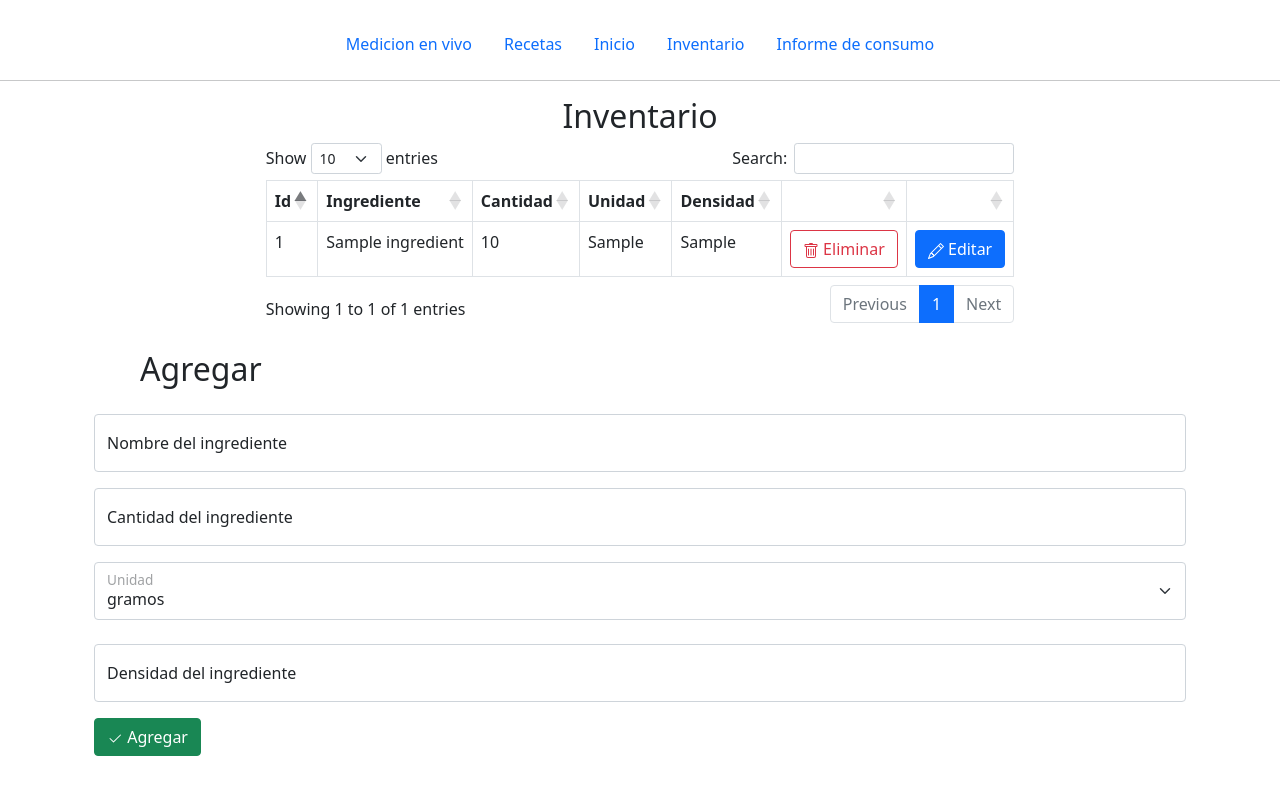
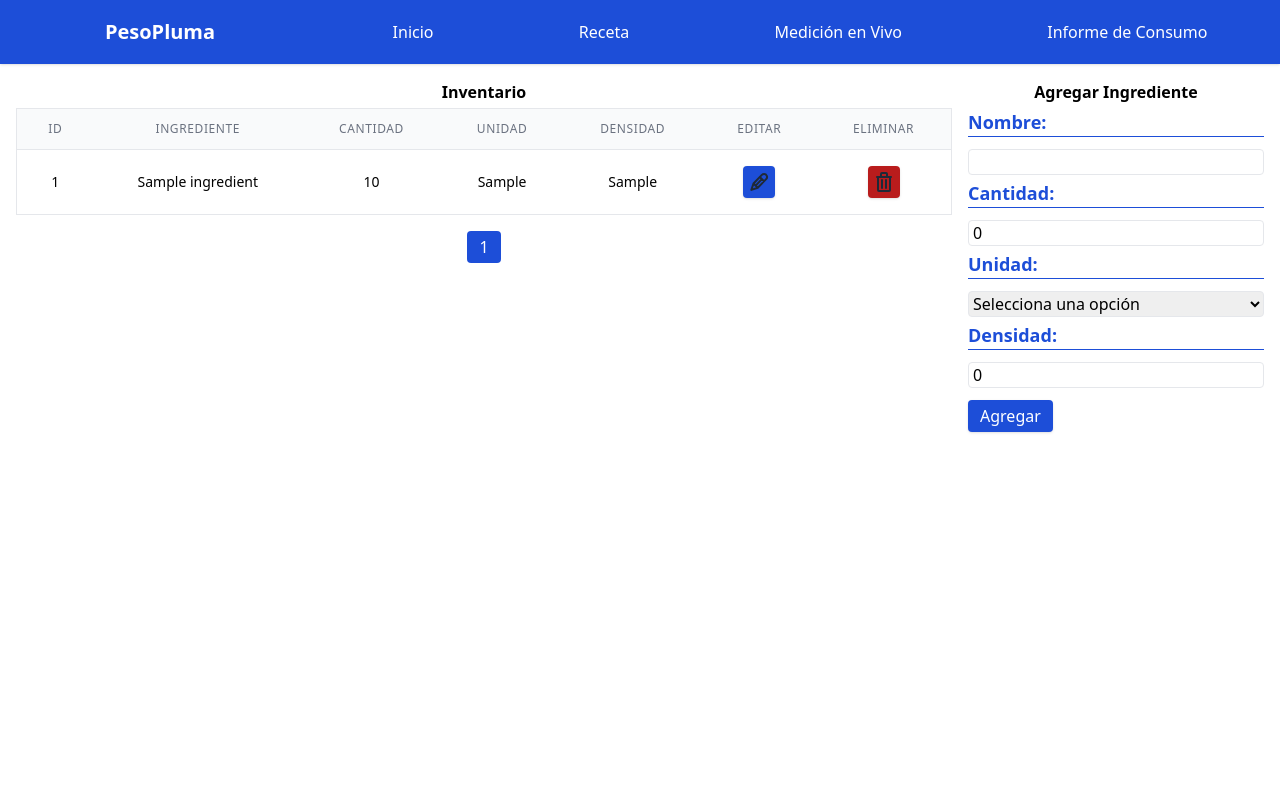
Before and after one commit to jaguzmana/gramera-inteligente, a PHP site: page /gramera-inteligente/inventario/index.php in a window 1280 px wide. Run offline with PHP 8.4, Linux system fonts and the light colour scheme; tables that the repository leaves empty or names only in its code hold one stand-in row (values such as "Sample post"); some libraries are stand-ins or nearby versions.

Commit message:
Integración estilos y ajustes en modo inventario

```diff
--- a/inventario/index.js
+++ /dev/null
@@ -1 +0,0 @@
-new DataTable('#tablaInventario');
--- a/inventario/index.php
+++ b/inventario/index.php
@@ -1,154 +1,163 @@
 <?php
-    $host = "localhost";
-    $user = "root";
-    $password = "samc2003";
-    $db = "pesoPlumaDb";
-    $con = new mysqli($host, $user, $password, $db);
-    $sql = "SELECT * FROM Ingredient";
-    $query = $con->query($sql);
+include_once '../API/ingredient.php';
+
+$ingredient = new Ingredient();
+$res = $ingredient->obtenerIngredientes();
+
+$ingredientes_array = array();
+
+// Obtener cada fila de resultado y agregarla al array
+while ($row = $res->fetch_assoc()) {
+    $ingredientes_array[] = $row;
+}
+
+// Número de resultados por página
+$resultados_por_pagina = 6;
+
+// Número total de recetas
+$total_ingredientes = count($ingredientes_array);
+
+// Número total de páginas
+$total_paginas = ceil($total_ingredientes / $resultados_por_pagina);
+
+// Obtener la página actual
+if (!isset($_GET['pagina'])) {
+    $pagina_actual = 1;
+} else {
+    $pagina_actual = $_GET['pagina'];
+}
+
+// Calcular el índice de inicio para la consulta SQL
+$indice_inicio = ($pagina_actual - 1) * $resultados_por_pagina;
+
+// Obtener las recetas para la página actual
+$ingredientes_pagina = array_slice($ingredientes_array, $indice_inicio, $resultados_por_pagina);
 ?>
+
 <!DOCTYPE html>
-<html lang="en">
+<html lang="es" class="h-full">
 <head>
     <meta charset="UTF-8">
-    <meta http-equiv="X-UA-Compatible" content="IE=edge">
     <meta name="viewport" content="width=device-width, initial-scale=1.0">
-    <title>php</title>
-    <!--  -->
-    <link rel="stylesheet" href="https://cdnjs.cloudflare.com/ajax/libs/twitter-bootstrap/5.3.0/css/bootstrap.min.css">
-    <link rel="stylesheet" href="https://cdn.datatables.net/2.0.2/css/dataTables.bootstrap5.css">
-    <script defer src="https://code.jquery.com/jquery-3.7.1.js"></script>
-    <script defer src="https://cdnjs.cloudflare.com/ajax/libs/twitter-bootstrap/5.3.0/js/bootstrap.bundle.min.js"></script>
-    <script defer src="https://cdn.datatables.net/2.0.2/js/dataTables.js"></script>
-    <script defer src="https://cdn.datatables.net/2.0.2/js/dataTables.bootstrap5.js"></script>
-    <script defer src="./index.js"></script>
-    <!--  -->
-    <link href="https://cdn.jsdelivr.net/npm/bootstrap@5.1.3/dist/css/bootstrap.min.css" rel="stylesheet" integrity="sha384-1BmE4kWBq78iYhFldvKuhfTAU6auU8tT94WrHftjDbrCEXSU1oBoqyl2QvZ6jIW3" crossorigin="anonymous">
-    <style>
-        *{
-            box-sizing: border-box;
-            padding: 0%;
-            margin: 0;
-        }
-        .contenedor{
-            display: flex;
-            justify-content: center;
-            margin-top: 5vh;
-        }.contenedor2{
-            display: flex;
-            flex-direction: column;
-            align-items: center;
-        }
+    <script src="https://cdn.tailwindcss.com"></script>
+    <title>Modo Inventario</title>
+</head>
+<body class="h-full">
+    <header>
+        <div class="bg-blue-700 flex h-16 w-full shadow justify-around items-center">
+            <h1 class="basis-1/4 text-white text-xl font-bold text-center">
+                PesoPluma
+            </h1>
+            <nav class="flex-auto">
+                <ul class="flex justify-around">
+                    <li><a class="text-white text-md" href="../index.php">Inicio</a></li>
+                    <li><a class="text-white text-md" href="../receta/index.php">Receta</a></li>
+                    <li><a class="text-white text-md" href="../pesoEnVivo/index.php">Medición en Vivo</a></li>
+                    <li><a class="text-white text-md" href="../consumo/index.php">Informe de Consumo</a></li>
+                </ul>
+            </nav>
+        </div>
+    </header>
 
-    </style>
-</head>
-<body>
-    <br>
-    <ul class="nav justify-content-center">
-        <li class="nav-item">
-            <a class="nav-link" href="./../pesoEnVivo/index.php">Medicion en vivo</a>
-        </li>
-        <li class="nav-item">
-            <a class="nav-link" href="./../receta/index.php">Recetas</a>
-        </li>
-        <li class="nav-item">
-            <a class="nav-link" href="./../index.php">Inicio</a>
-        </li>
-        <li class="nav-item">
-            <a class="nav-link" href="./../inventario/index.php">Inventario</a>
-        </li>
-        <li class="nav-item">
-            <a class="nav-link" href="./../consumo/index.php" aria-current="page">Informe de consumo</a>
-        </li>
-    </ul>
-    <hr>
-    <div class="contenedor2">
-        <h2>Inventario</h2>
-        <div class="row">
-            <table id="tablaInventario" class="table table-bordered">
-                <thead>
+    <main>
+        <article class="flex flex-row justify-beetween p-4">
+
+            <div class="flex flex-col items-center flex-auto">
+                <h2 class="font-bold pb-1">Inventario</h2>
+                <table class="min-w-full divide-y divide-gray-200 border rounded">
+                    <thead class="bg-gray-50">
                         <tr>
-                    <th scope="col">Id</th>
-                    <th scope="col">Ingrediente</th>
-                    <th scope="col">Cantidad</th>
-                    <th scope="col">Unidad</th>
-                    <th scope="col">Densidad</th>
-                    <th scope="col"> </th>
-                    <th scope="col"> </th>
+                            <th class="px-6 py-3 text-left text-xs font-medium text-gray-500 uppercase tracking-wider text-center">ID</th>
+                            <th class="px-6 py-3 text-left text-xs font-medium text-gray-500 uppercase tracking-wider text-center">Ingrediente</th>
+                            <th class="px-6 py-3 text-left text-xs font-medium text-gray-500 uppercase tracking-wider text-center">Cantidad</th>
+                            <th class="px-6 py-3 text-left text-xs font-medium text-gray-500 uppercase tracking-wider text-center">Unidad</th>
+                            <th class="px-6 py-3 text-left text-xs font-medium text-gray-500 uppercase tracking-wider text-center">Densidad</th>
+                            <th class="px-6 py-3 text-left text-xs font-medium text-gray-500 uppercase tracking-wider text-center">Editar</th>
+                            <th class="px-6 py-3 text-left text-xs font-medium text-gray-500 uppercase tracking-wider text-center">Eliminar</th>
+                            <!-- Agrega más encabezados aquí si es necesario -->
                         </tr>
                     </thead>
-                <tbody>
-                <?php while ($r=$query->fetch_array()):?>
+                    <tbody class="bg-white divide-y divide-gray-200">
+                        <?php foreach ($ingredientes_pagina as $ingrediente): ?>
                         <tr>
-                        <td><?php echo $r["ingredient_id"];?></td>
-                        <td><?php echo $r["ingredient_name"];?></td>
-                        <td><?php echo $r["ingredient_amount"];?></td>
-                        <td><?php echo $r["ingredient_unit"];?></td>
-                        <td><?php echo $r["ingredient_density"];?></td>
-                        <td>
-                            <a href="eliminar.php?id=<?php echo $r["ingredient_id"];?>" class="btn btn-outline-danger">
-                                <svg xmlns="http://www.w3.org/2000/svg" width="16" height="16" fill="currentColor" class="bi bi-trash" viewBox="0 0 16 16">
-                                    <path d="M5.5 5.5A.5.5 0 0 1 6 6v6a.5.5 0 0 1-1 0V6a.5.5 0 0 1 .5-.5m2.5 0a.5.5 0 0 1 .5.5v6a.5.5 0 0 1-1 0V6a.5.5 0 0 1 .5-.5m3 .5a.5.5 0 0 0-1 0v6a.5.5 0 0 0 1 0z"></path>
-                                    <path d="M14.5 3a1 1 0 0 1-1 1H13v9a2 2 0 0 1-2 2H5a2 2 0 0 1-2-2V4h-.5a1 1 0 0 1-1-1V2a1 1 0 0 1 1-1H6a1 1 0 0 1 1-1h2a1 1 0 0 1 1 1h3.5a1 1 0 0 1 1 1zM4.118 4 4 4.059V13a1 1 0 0 0 1 1h6a1 1 0 0 0 1-1V4.059L11.882 4zM2.5 3h11V2h-11z"></path>
+                            <td class="px-6 py-4 whitespace-nowrap text-sm text-center"><?php echo $ingrediente['ingredient_id']; ?></td>
+                            <td class="px-6 py-4 whitespace-nowrap text-sm text-center"><?php echo $ingrediente["ingredient_name"]; ?></td>
+                            <td class="px-6 py-4 whitespace-nowrap text-sm text-center"><?php echo $ingrediente['ingredient_amount']; ?></td>
+                            <td class="px-6 py-4 whitespace-nowrap text-sm text-center"><?php echo $ingrediente["ingredient_unit"]; ?></td>
+                            <td class="px-6 py-4 whitespace-nowrap text-sm text-center"><?php echo $ingrediente["ingredient_density"]; ?></td>
+                            <!-- Agrega más columnas aquí si es necesario -->
+                            <td class="px-6 py-4 whitespace-nowrap text-sm text-center">
+                                <div class="flex justify-center">
+                                    <a href="editarIngrediente.php?id=<?php echo $ingrediente["ingredient_id"];?>" class="flex justify-center items-center bg-blue-700 text-white rounded shadow p-1 w-8 h-8">
+                                    <svg class="w-6 h-6 text-gray-800 dark:text-white" aria-hidden="true" xmlns="http://www.w3.org/2000/svg" width="24" height="24" fill="none" viewBox="0 0 24 24">
+                                    <path stroke="currentColor" stroke-linecap="round" stroke-linejoin="round" stroke-width="2" d="M10.779 17.779 4.36 19.918 6.5 13.5m4.279 4.279 8.364-8.643a3.027 3.027 0 0 0-2.14-5.165 3.03 3.03 0 0 0-2.14.886L6.5 13.5m4.279 4.279L6.499 13.5m2.14 2.14 6.213-6.504M12.75 7.04 17 11.28"/>
                                     </svg>
-                                Eliminar
                                     </a>
+                                </div>
                             </td>
-                        <td>
-                            <a href="editarview.php?id=<?php echo $r["ingredient_id"];?>" class="btn btn-primary">
-                                <svg xmlns="http://www.w3.org/2000/svg" width="16" height="16" fill="currentColor" class="bi bi-pencil" viewBox="0 0 16 16">
-                                    <path d="M12.146.146a.5.5 0 0 1 .708 0l3 3a.5.5 0 0 1 0 .708l-10 10a.5.5 0 0 1-.168.11l-5 2a.5.5 0 0 1-.65-.65l2-5a.5.5 0 0 1 .11-.168zM11.207 2.5 13.5 4.793 14.793 3.5 12.5 1.207zm1.586 3L10.5 3.207 4 9.707V10h.5a.5.5 0 0 1 .5.5v.5h.5a.5.5 0 0 1 .5.5v.5h.293zm-9.761 5.175-.106.106-1.528 3.821 3.821-1.528.106-.106A.5.5 0 0 1 5 12.5V12h-.5a.5.5 0 0 1-.5-.5V11h-.5a.5.5 0 0 1-.468-.325"></path>
+
+
+                            <td class="px-6 py-4 whitespace-nowrap text-sm text-center">
+                                <div class="flex justify-center">
+                                    <a href="eliminar.php?id=<?php echo $ingrediente["ingredient_id"];?>" class="flex justify-center items-center bg-red-700 text-white rounded shadow p-1 w-8 h-8">
+                                    <svg class="w-6 h-6 text-gray-800 dark:text-white" aria-hidden="true" xmlns="http://www.w3.org/2000/svg" width="24" height="24" fill="none" viewBox="0 0 24 24">
+                                    <path stroke="currentColor" stroke-linecap="round" stroke-linejoin="round" stroke-width="2" d="M5 7h14m-9 3v8m4-8v8M10 3h4a1 1 0 0 1 1 1v3H9V4a1 1 0 0 1 1-1ZM6 7h12v13a1 1 0 0 1-1 1H7a1 1 0 0 1-1-1V7Z"/>
                                     </svg>
-                            Editar
                                     </a>
+                                </div>
                             </td>
                         </tr>
-                <?php endwhile;?>
+                        <?php endforeach; ?>
                     </tbody>
                 </table>
+                <div class="flex justify-center mt-4">
+                    <?php for ($i = 1; $i <= $total_paginas; $i++): ?>
+                    <a href="?pagina=<?php echo $i; ?>" class="mx-1 px-3 py-1 bg-blue-700 text-white rounded hover:bg-blue-500"><?php echo $i; ?></a>
+                    <?php endfor; ?>
                 </div>
             </div>
-    <div class="contenedor2">
-        <h2 style="align-self: baseline;margin: 25px 140px;">Agregar</h2>
-        <form class="container" action="agregar.php" method="post">
-        <div class="form-floating mb-3">
-            <input type="text" class="form-control" id="nombre-ingrediente" name="nombre-ingrediente" placeholder="">
-            <label for="nombre-ingrediente">Nombre del ingrediente</label>
-        </div>
-        <div class="form-floating mb-3">
-            <input type="number" step="any" class="form-control" id="cantidad-ingrediente" name="cantidad-ingrediente" placeholder="">
-            <label for="cantidad-ingrediente">Cantidad del ingrediente</label>
-        </div>
-        <div class="form-floating">
-            <select class="form-select" id="unidad-ingrediente" name="unidad-ingrediente" aria-label="Floating label select example">
-                <option value="gramos">gramos</option>
-                <option value="kilogramos">kilogramos</option>
-                <option value="mililitros">mililitros</option>
-                <option value="litros">litros</option>
-                <option value="unidades">unidades</option>
-                <option value="libras">libras</option>
-                <option value="onzas">onzas</option>
-                <option value="tazas">tazas</option>
-                <option value="medias tazas">medias tazas</option>
-                <option value="cucharadas">cucharadas</option>
-                <option value="cucharaditas">cucharaditas</option>
-                <option value="pizcas">pizcas</option>
+
+            <div class="flex flex-col basis-1/4 pl-4">
+                <h2 class="text-center font-bold pb-1">Agregar Ingrediente</h2>
+                <form action="agregar.php" method="post">
+                    <h3 class="text-lg border-b text-blue-700 border-blue-700 mb-3 font-bold w-full">
+                        Nombre:
+                    </h3>
+                    <input type="text" name="nombre-ingrediente" id="nombre-ingrediente" class="px-1 border rounded w-full">
+
+                    <h3 class="text-lg border-b text-blue-700 border-blue-700 mb-3 font-bold w-full mt-1">
+                        Cantidad:
+                    </h3>
+                    <input type="number" id="cantidad-ingrediente" name="cantidad-ingrediente" class="border rounded w-full px-1" value="0">
+
+                    <h3 class="text-lg border-b text-blue-700 border-blue-700 mb-3 font-bold w-full mt-1">
+                        Unidad:
+                    </h3>
+                    <select class="block border rounded mb-1 w-full" id="unidad-ingrediente" name="unidad-ingrediente" aria-label="Floating label select example">
+                    <option value="none" selected disabled>Selecciona una opción</option>
+                    <option value="gramos">Gramos</option>
+                    <option value="kilogramos">Kilogramos</option>
+                    <option value="mililitros">Mililitros</option>
+                    <option value="litros">Litros</option>
+                    <option value="unidades">Unidades</option>
+                    <option value="libras">Libras</option>
+                    <option value="onzas">Onzas</option>
+                    <option value="tazas">Tazas</option>
+                    <option value="medias tazas">Medias Tazas</option>
+                    <option value="cucharadas">Cucharadas</option>
+                    <option value="pizcas">Pizcas</option>
                     </select>
-            <label for="unidad-ingrediente">Unidad</label>
-        </div>
-        <br>
-        <div class="form-floating mb-3">
-            <input type="number" step="any" class="form-control" id="densidad-ingrediente" name="densidad-ingrediente" placeholder="">
-            <label for="densidad-ingrediente">Densidad del ingrediente</label>
-        </div>
-        <button type="submit" class="btn btn-success">
-            <svg xmlns="http://www.w3.org/2000/svg" width="16" height="16" fill="currentColor" class="bi bi-check2" viewBox="0 0 16 16">
-                <path d="M13.854 3.646a.5.5 0 0 1 0 .708l-7 7a.5.5 0 0 1-.708 0l-3.5-3.5a.5.5 0 1 1 .708-.708L6.5 10.293l6.646-6.647a.5.5 0 0 1 .708 0"/>
-            </svg>
-            Agregar
-        </button>
+
+                    <h3 class="text-lg border-b text-blue-700 border-blue-700 mb-3 font-bold w-full mt-1">
+                        Densidad:
+                    </h3>
+                    <input type="number" name="densidad-ingrediente" id="densidad-ingrediente" class="border rounded w-full px-1" step="any" value="0">
+
+                    <button type="submit" class="block bg-blue-700 text-white py-1 px-3 rounded hover:bg-blue-transition-colors w-26 mt-3 shadow">Agregar</button>
                 </form>
             </div>
-    <br>
+
+        </article>
+    </main>
 </body>
 </html>
```
Also changed, not shown: inventario/agregar.php (+7 -7 lines), inventario/editar.php (+6 -7 lines), inventario/editarIngrediente.php (added, +96 -0 lines), inventario/editarview.php (deleted, +0 -115 lines), inventario/eliminar.php (+4 -5 lines). Lines whose indentation alone changed are shown as unchanged.
